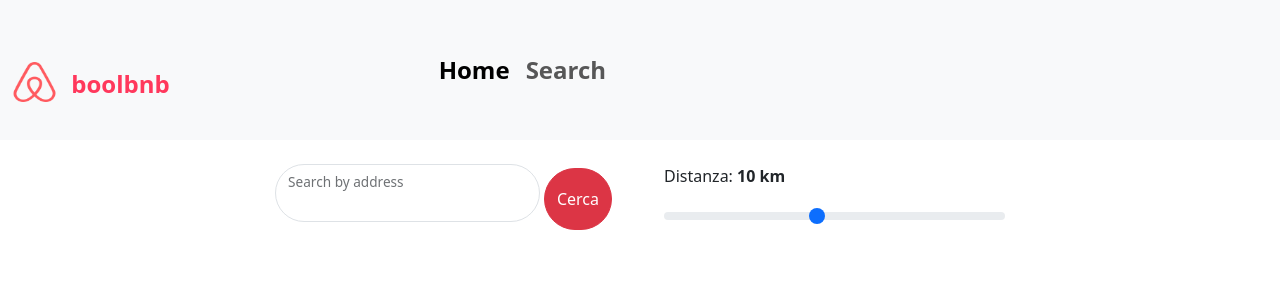
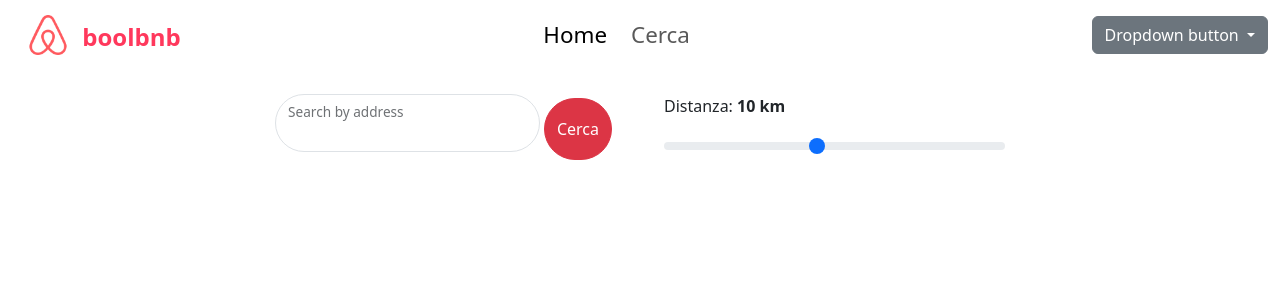
Before and after one commit to Alessandro9827/boolBnb-fe, a Vue app: page /apartments-search in a window 1280 px wide. Shown: the top 300 px of the page. Built offline with nearby package versions, Linux system fonts and the light colour scheme.

Commit message:
modified show of apartment

```diff
--- a/src/components/AppHeader.vue
+++ b/src/components/AppHeader.vue
@@ -37,9 +37,9 @@
 
         </div>
     -->
-        <nav class="navbar navbar-expand-lg bg-light">
+        <nav class="navbar navbar-expand-lg">
             <div class="container-fluid">
-                <div class="col-4 mt-4">
+                <div class="col-5 img-container">
                     <img class="logo img-fluid" src="/public/img/airbnb_logo_icon_170605.png" alt="logo-bnb">
                     <router-link :to="{name: linkItems[0].routerName}" class="navbar-brand fw-semibold bnb ps-2 fs-4">
                         <span class="bnb">
@@ -51,28 +51,33 @@
                     <ul class="navbar-nav me-auto mb-2 mb-lg-0">
                         <li class="nav-item">
                             <router-link :to="{name: linkItems[0].routerName}" class="navbar-brand fw-semibold bnb ps-2 fs-4">
-                                <a class="nav-link active" aria-current="page" href="#">Home</a>
+                                <a class="nav-link active tag-home" href="#">Home</a>
                             </router-link>
                         </li>
                         <li class="nav-item">
                             <router-link :to="{name: linkItems[1].routerName}" class="navbar-brand fw-semibold bnb ps-2 fs-4">
-                                <a class="nav-link" href="#">
-                                    {{linkItems[1].label}}
+                                <a class="nav-link tag-search" href="#">
+                                    <!--{{linkItems[1].label}}-->
+                                    Cerca
                                 </a>
                             </router-link>
                         </li>
-                        <!--
-                        <li>
-                            <router-link :to="{name: linkItems[2].routerName}" class="navbar-brand fw-semibold bnb ps-2 fs-4">
-                                <a class="nav-link" href="#">Contact Us</a>
-                            </router-link>
-                        </li>
-                    -->
                     </ul>
                 </div>
+
+                <div class="dropdown">
+                    <button class="btn btn-secondary dropdown-toggle" type="button" data-bs-toggle="dropdown" aria-expanded="false">
+                        Dropdown button
+                    </button>
+                    <ul class="dropdown-menu">
+                        <li><a class="dropdown-item" href="#">Action</a></li>
+                        <li><a class="dropdown-item" href="#">Another action</a></li>
+                        <li><a class="dropdown-item" href="#">Something else here</a></li>
+                    </ul>
+                </div>
+
             </div>
         </nav>
-
     </header>
 </template>
 <script>
@@ -102,17 +107,31 @@ export default {
 }
 </script>
 <style lang="scss" scoped>
+
+    .navbar {
+        width: 100%;
+        height: 70px;
+        //position: fixed;
+        //z-index: 1;
+        background-color: white;
+    }
+
     img.logo{
         vertical-align: bottom;
-    width: 45px;
+        width: 40px;
         height: 40px;
+        margin-left: 1rem;
     }
     span.bnb{
         color: #FF385C;
-    //height: 100%;
     }
 
-nav#boolBnB-logo{
-    width: 40%;
+    .tag-home,
+    .tag-search {
+        font-weight: 400;
+        font-size: 1.4rem;
+        margin-right: .5rem;
     }
+
+
 </style>
--- a/src/components/HomePage.vue
+++ b/src/components/HomePage.vue
@@ -1,5 +1,7 @@
 <template>
+<!--
     <header>
+
         <nav class="navbar navbar-expand-lg" data-bs-theme="dark">
             <div class="d-flex">
                 <div class="header-container">
@@ -21,9 +23,8 @@
                 </div>
             </div>
         </nav>
-
-
     </header>
+    -->
     <apartments/>
 </template>
 <script>
--- a/src/components/search/SearchBar.vue
+++ b/src/components/search/SearchBar.vue
@@ -26,6 +26,7 @@
                 />
             </div>
         </div>
+
 
 </template>
 
--- a/src/main.js
+++ b/src/main.js
@@ -1,4 +1,4 @@
-
+import 'bootstrap/js/index.umd';
 import { createApp } from 'vue';
 import { router } from './components/js/router';
 
--- a/src/pages/SingleApartment.vue
+++ b/src/pages/SingleApartment.vue
@@ -1,5 +1,6 @@
 <template lang="">
     <main class="container">
+        <!--
         <section class="row justify-content-center">
             <SingleCard class="p-0 col-12 mx-4 my-5"
             :user_name="apartment.user.name"
@@ -18,6 +19,33 @@
             />
             <ContactForm/>
         </section>
+        -->
+        <section class="row justify-content-center">
+                <div class="card">
+                    <h1 class="card-title">
+                            {{ apartment.title }}
+                        </h1>
+                    <img v-if="apartment.img" :src="apartment.img" class="card-img-top mb-3 rounded" :class="fullLength ? '' : 'image-preview'" alt="...">
+                    <div class="card-body">
+                        <p class="address">
+                            {{ apartment.address }}
+                        </p>
+                        <p class="price-container">
+                            <span class="price">
+                                {{ apartment.price }}&euro;
+                            </span>
+                            <span class="text">
+                                notte.
+                            </span>
+                        </p>
+                        <div class="d-flex mb-3" v-if="linkRoute">
+                            <router-link :to="linkRoute" class="btn btn-outline-dark">
+                                {{ linkLabel }}
+                            </router-link>
+                        </div>
+                    </div>
+                </div>
+        </section>
     </main>
 </template>
 <script>
@@ -32,6 +60,68 @@ export default {
             apartment: {},
             id: ''
         }
+    },
+    props:{
+        title: {
+            required: true,
+            type: String,
+        },
+        user_name: {
+            required: true,
+            type: String,
+        },
+        user_surname: {
+            required: true,
+            type: String,
+        },
+        user_email: {
+            required: true,
+            type: String,
+        },
+        no_rooms: {
+            required: true,
+            type: Number,
+        },
+        no_beds: {
+            required: true,
+            type: Number,
+        },
+        no_bathrooms: {
+            required: true,
+            type: Number,
+        },
+        square_meters: {
+            required: true,
+            type: Number,
+        },
+        address: {
+            required: false,
+            type: String,
+        },
+        price: {
+            required: true,
+            type: String,
+        },
+        description: {
+            required: false,
+            type: String,
+        },
+        apartment_image: {
+            required: true,
+            type: [String, File]
+        },
+        linkRoute: {
+            required: false,
+            type: [ Object, String ]
+        },
+        linkLabel: {
+            required: false,
+            type: String,
+        },
+        fullLength: {
+            required: false,
+            type: Boolean,
+        },
     },
     methods:{
         getApartment(){
@@ -60,5 +150,9 @@ export default {
     }
 }
 </script>
-<style lang="scss">
+<style lang="scss" scoped>
+#map {
+    width: 100%;
+    height: 500px;
+}
 </style>
```
Lines whose indentation alone changed are shown as unchanged.
